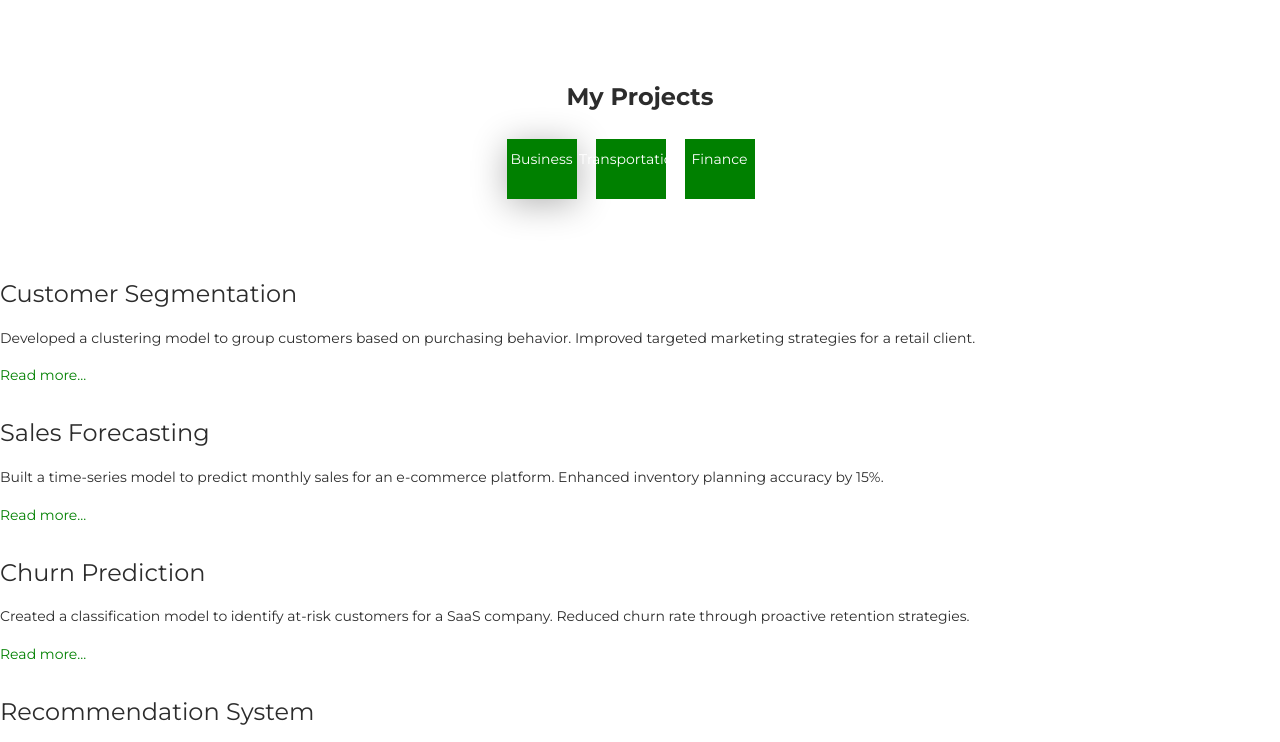
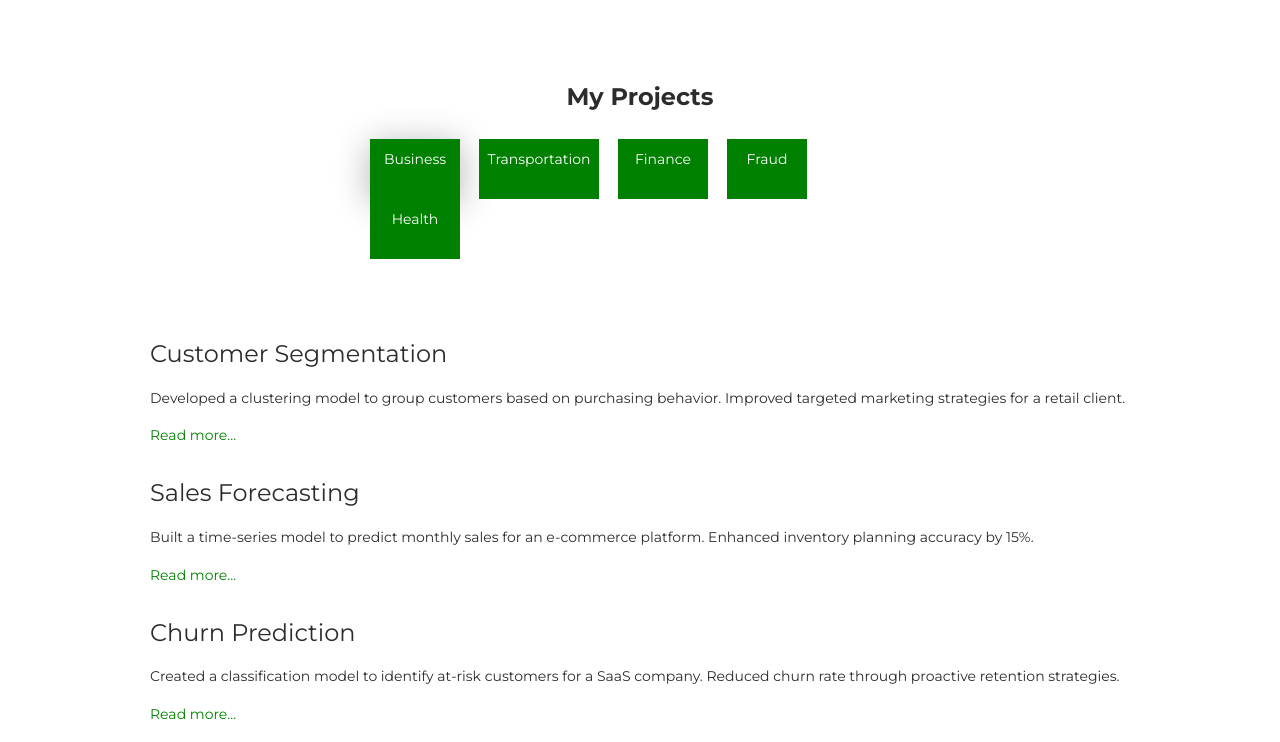
Before and after one commit to AminAb30/MyResume, a plain HTML site: page index.html in a window 1280 px wide. Shown: the part 1560-2302 px from the top of the page. Drawn offline with Linux system fonts and the light colour scheme.

Commit message:
ajdust padding for project and adjust size of projects bottons

```diff
--- a/index.html
+++ b/index.html
@@ -189,13 +189,19 @@
         <div class="nav-align-center">
           <ul class="nav nav-pills" role="tablist">
             <li class="nav-item">
-              <a class="nav-link active" data-toggle="tab" href="#business" role="tablist" style="background-color: green; color: white; border-radius: 0; padding: 10px 35px; display: inline-flex; justify-content: center;">Business</a>
+              <a class="nav-link active" data-toggle="tab" href="#business" role="tablist" style="background-color: green; color: white; border-radius: 0; padding: 10px 45px; display: inline-flex; justify-content: center;">Business</a>
             </li>
             <li class="nav-item">
-              <a class="nav-link" data-toggle="tab" href="#transportation" role="tablist" style="background-color: green; color: white; border-radius: 0; padding: 10px 35px; display: inline-flex; justify-content: center;">Transportation</a>
+              <a class="nav-link" data-toggle="tab" href="#transportation" role="tablist" style="background-color: green; color: white; border-radius: 0; padding: 10px 60px; display: inline-flex; justify-content: center;">Transportation</a>
             </li>
             <li class="nav-item">
-              <a class="nav-link" data-toggle="tab" href="#finance" role="tablist" style="background-color: green; color: white; border-radius: 0; padding: 10px 35px; display: inline-flex; justify-content: center;">Finance</a>
+              <a class="nav-link" data-toggle="tab" href="#finance" role="tablist" style="background-color: green; color: white; border-radius: 0; padding: 10px 45px; display: inline-flex; justify-content: center;">Finance</a>
+            </li>
+            <li class="nav-item">
+              <a class="nav-link" data-toggle="tab" href="#froud" role="tablist" style="background-color: green; color: white; border-radius: 0; padding: 10px 40px; display: inline-flex; justify-content: center;">Fraud</a>
+            </li>
+            <li class="nav-item">
+              <a class="nav-link" data-toggle="tab" href="#health" role="tablist" style="background-color: green; color: white; border-radius: 0; padding: 10px 45px; display: inline-flex; justify-content: center;">Health</a>
             </li>
           </ul>
         </div>
@@ -203,7 +209,7 @@
     </div>
   </div>
 </div>
-    <div class="tab-content gallery mt-5">
+    <div class="tab-content gallery mt-5" style="padding-left: 150px; padding-right: 150px;">
       <div class="tab-pane active" id="business">
         <div class="ml-auto mr-auto">
           <div class="row">
```
